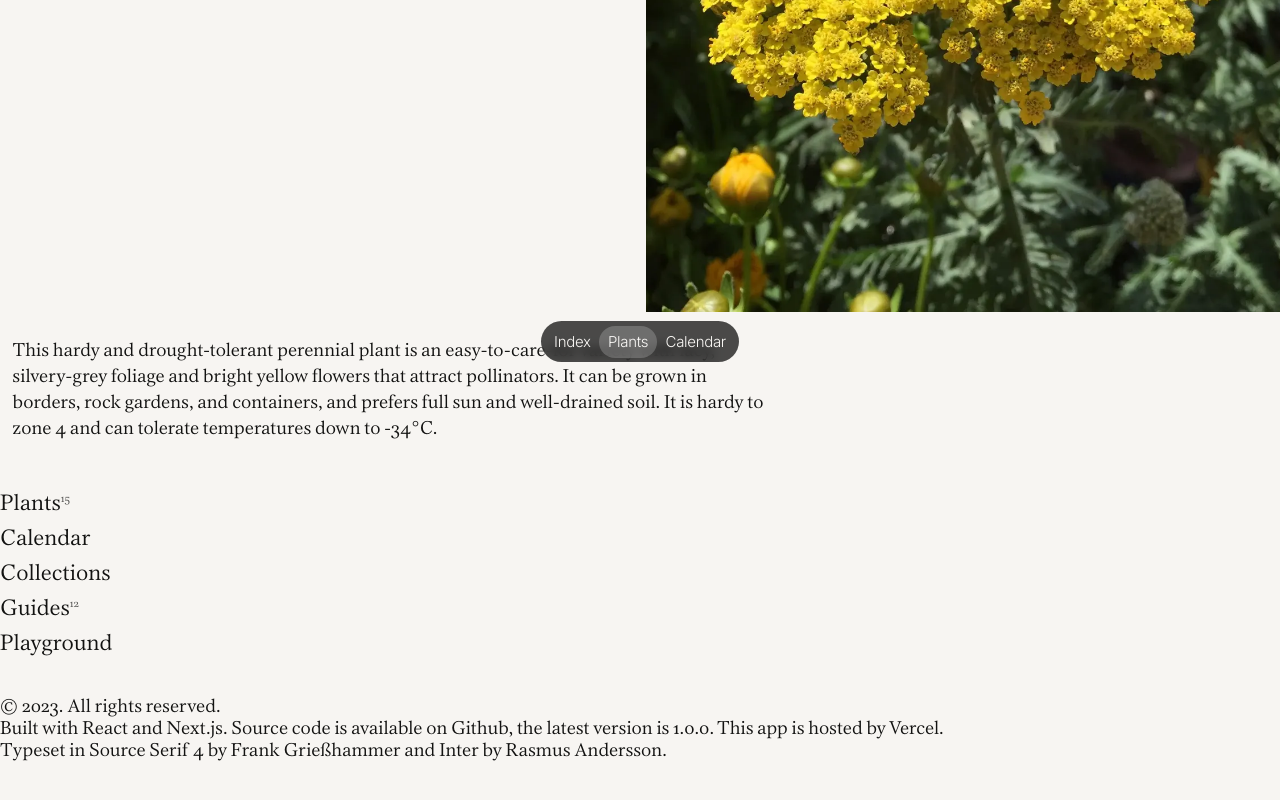
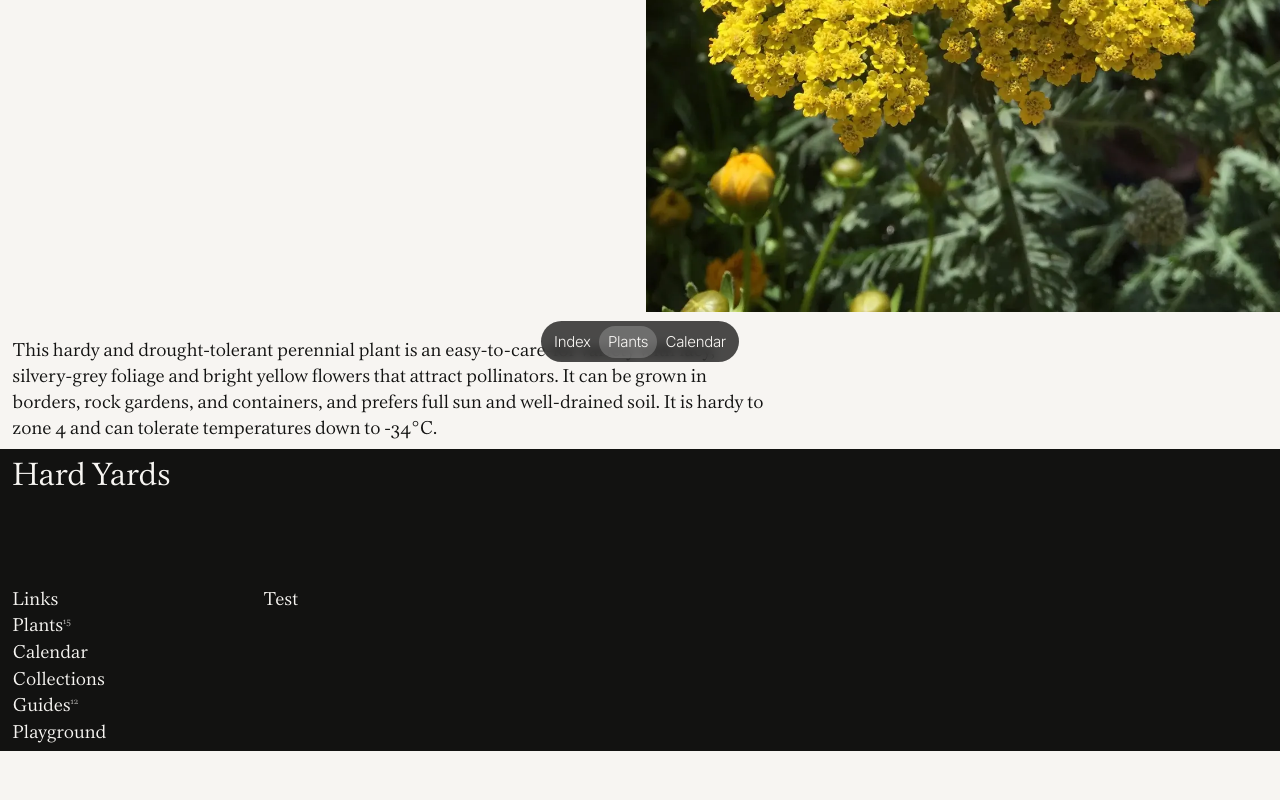
Before and after one commit to bobbyvanrijn/hardyards, a Next.js app: page /plants/achillea-moonshine in a window 1280 px wide. Shown: the part 416-1216 px from the top of the page. Built offline with nearby package versions, Linux system fonts and the light colour scheme.

Commit message:
feature: style footer

```diff
--- a/components/Footer.js
+++ b/components/Footer.js
@@ -1,9 +1,18 @@
 import { Navigation } from 'components';
+import GridLayout from 'layouts/grid';
+import styles from './Footer.module.css';
 
 export default function Footer() {
     return (
-        <footer>
-            <Navigation />
+        <footer className={styles.footer}>
+            <GridLayout>
+                <div grid-x='1/3'><h3>Hard Yards</h3></div>
+                <div grid-x='1a' grid-x-sm='1'>
+                    Links
+                    <Navigation />
+                </div>
+                <>Test</>
+            </GridLayout>
         </footer>
     );
 }
--- /dev/null
+++ b/components/Footer.module.css
@@ -0,0 +1,6 @@
+.footer {
+    position: relative;
+    color: rgb(var(--white));
+    background-color: rgb(var(--black));
+    z-index: 999;
+}
--- a/components/Navigation.js
+++ b/components/Navigation.js
@@ -27,18 +27,6 @@ export default function Navigation() {
                     <Link className='trim-both' href='/playground'>Playground</Link>
                 </li>
             </menu>
-
-            <div className='body-text'>
-                <div>
-                    © 2023. All rights reserved.
-                </div>
-                <div>
-                    Built with React and Next.js. Source code is available on Github, the latest version is 1.0.0. This app is hosted by Vercel.
-                </div>
-                <div>
-                    Typeset in Source Serif 4 by Frank Grießhammer and Inter by Rasmus Andersson.
-                </div>
-            </div>
         </nav>
     )
 }
--- a/components/Navigation.module.css
+++ b/components/Navigation.module.css
@@ -2,15 +2,17 @@
 }
 
 .navigation menu {
+    display: flex;
+    flex-direction: column;
+    gap: var(--scale-8);
     list-style: none;
     margin: 0;
     padding: 0;
 
-    --leading-lineheight: var(--type-sm);
-    font-size: var(--type-sm);
+    --leading-lineheight: var(--type-xs);
+    font-size: var(--type-xs);
     font-weight: 300;
     line-height: 1.15;
-    margin-block: var(--scale-1);
 }
 
 .navigation .body-text {
@@ -19,7 +21,6 @@
 
 .navigation a {
     display: block;
-    margin-top: var(--scale-6);
 }
 
 .navigation sup {
```
